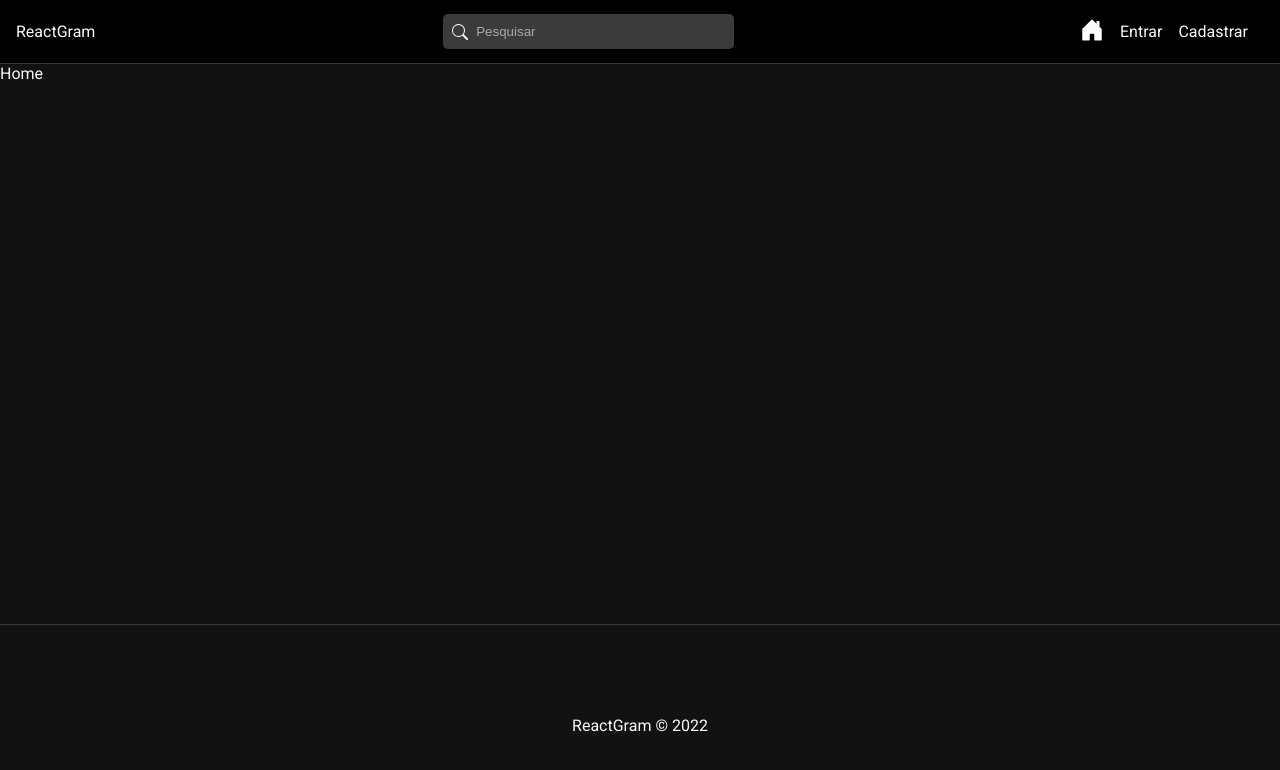
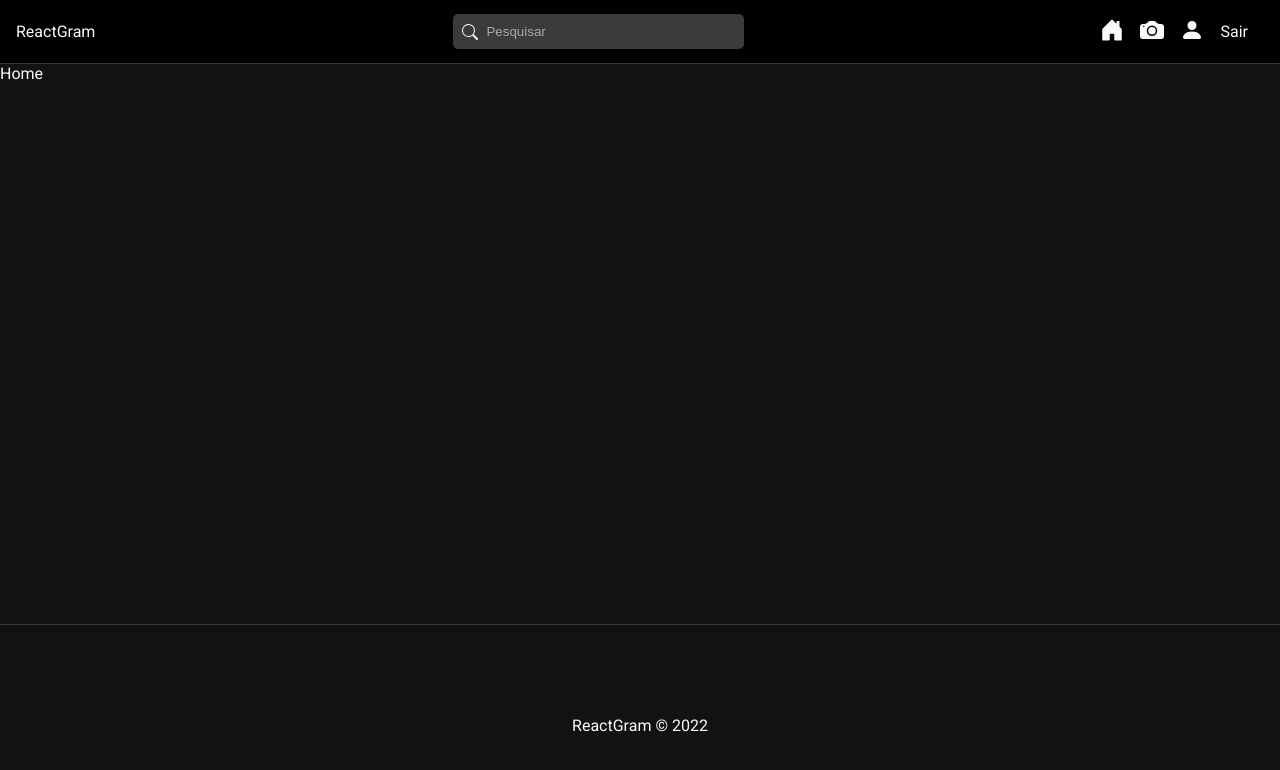
Before and after one commit to luizAlbuquerque0/ReactGram, a React (Create React App) app in the folder frontend/: page / in a window 1280 px wide. Shown: the top 770 px of the page. Built offline with nearby package versions, Linux system fonts and the light colour scheme; sample sign-in values are in the browser's storage.

Commit message:
Navbar para usuários logados

```diff
--- a/frontend/src/App.js
+++ b/frontend/src/App.js
@@ -1,9 +1,12 @@
 import "./App.css";
-import { BrowserRouter, Routes, Route, Navigte } from "react-router-dom";
+import { BrowserRouter, Routes, Route, Navigate } from "react-router-dom";
 
 //Components
 import Navbar from "./components/Navbar";
 import Footer from "./components/Footer";
+
+//hooks
+import { useAuth } from "./hooks/useAuth";
 
 //Pages
 import Home from "./pages/Home/Home";
@@ -11,15 +14,30 @@ import Login from "./pages/Auth/Login";
 import Register from "./pages/Auth/Register";
 
 function App() {
+  const { loading, auth } = useAuth();
+
+  if (loading) {
+    return <p>Caregando...</p>;
+  }
+
   return (
     <div className="App">
       <BrowserRouter>
         <Navbar />
         <div className="container">
           <Routes>
-            <Route path="/" element={<Home />} />
-            <Route path="/login" element={<Login />} />
-            <Route path="/register" element={<Register />} />
+            <Route
+              path="/"
+              element={auth ? <Home /> : <Navigate to="/login" />}
+            />
+            <Route
+              path="/login"
+              element={!auth ? <Login /> : <Navigate to="/" />}
+            />
+            <Route
+              path="/register"
+              element={!auth ? <Register /> : <Navigate to="/" />}
+            />
           </Routes>
         </div>
         <Footer />
--- a/frontend/src/components/Navbar.js
+++ b/frontend/src/components/Navbar.js
@@ -9,7 +9,16 @@ import {
   BsFillCameraFill,
 } from "react-icons/bs";
 
+//hooks
+import { useState } from "react";
+import { useAuth } from "../hooks/useAuth";
+import { useDispatch, useSelector } from "react-redux";
+import { useNavigate } from "react-router-dom";
+
 const Navbar = () => {
+  const { auth } = useAuth();
+  const { user } = useSelector((state) => state.auth);
+
   return (
     <nav id="nav">
       <Link to="/">ReactGram</Link>
@@ -18,17 +27,39 @@ const Navbar = () => {
         <input type="text" placeholder="Pesquisar" />
       </form>
       <ul id="nav-links">
+        {auth ? (
+          <>
             <li>
               <NavLink to="/">
                 <BsHouseDoorFill />
               </NavLink>
             </li>
+            {user && (
+              <li>
+                <NavLink to={`/users/${user.id}`}>
+                  <BsFillCameraFill />
+                </NavLink>
+              </li>
+            )}
+            <li>
+              <NavLink to="/profile">
+                <BsFillPersonFill />
+              </NavLink>
+            </li>
+            <li>
+              <span>Sair</span>
+            </li>
+          </>
+        ) : (
+          <>
             <li>
               <NavLink to="/login">Entrar</NavLink>
             </li>
             <li>
               <NavLink to="/register">Cadastrar</NavLink>
             </li>
+          </>
+        )}
       </ul>
     </nav>
   );
--- /dev/null
+++ b/frontend/src/hooks/useAuth.js
@@ -0,0 +1,21 @@
+import { useState, useEffect } from "react";
+import { useSelector } from "react-redux";
+
+export const useAuth = () => {
+  const { user } = useSelector((state) => state.auth);
+
+  const [auth, setAuth] = useState(false);
+  const [loading, setLoading] = useState(true);
+
+  useEffect(() => {
+    if (user) {
+      setAuth(true);
+    } else {
+      setAuth(false);
+    }
+
+    setLoading(false);
+  }, [user]);
+
+  return { auth, loading };
+};
```
Lines whose indentation alone changed are shown as unchanged.
